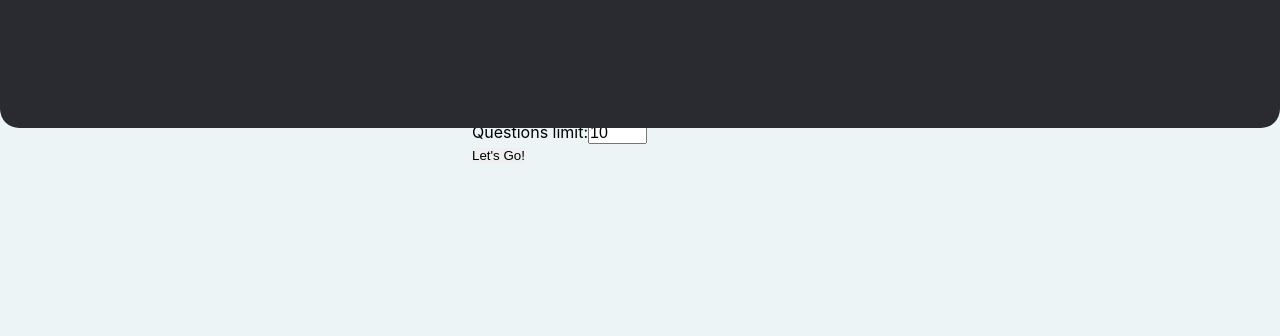
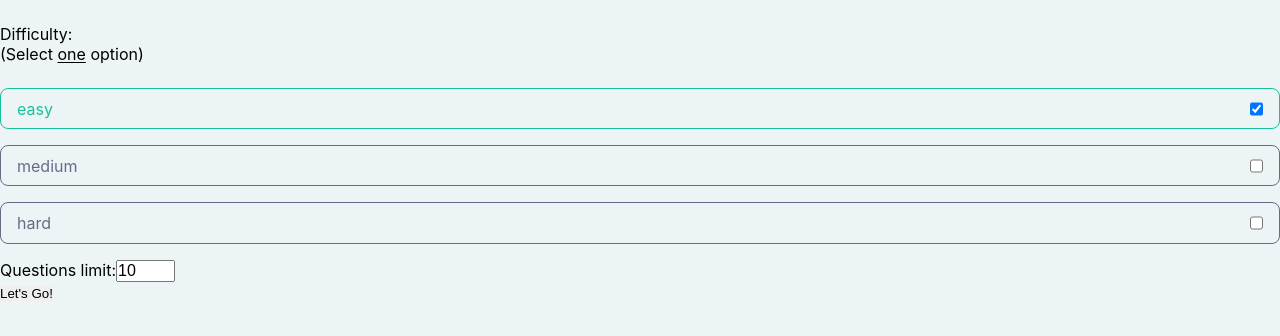
Before and after one commit to VladBrok/react-exercises, a Next.js app: page /exercises/BigQuiz/BigQuiz in a window 1280 px wide. Both pictures are taken after a click on the button "Linux". Shown: the top 336 px of the page. Built offline with nearby package versions, Linux system fonts and the light colour scheme.

Commit message:
(big-quiz): Improve checkbox

```diff
--- a/components/big-quiz/Checkbox/Checkbox.js
+++ b/components/big-quiz/Checkbox/Checkbox.js
@@ -1,5 +1,5 @@
 import styles from "./Checkbox.module.scss";
-import { useId, useState } from "react";
+import { useId, useState, useEffect } from "react";
 
 export default function Checkbox({
   description,
@@ -9,26 +9,70 @@ export default function Checkbox({
   onCheckedChange,
 }) {
   const name = useId();
+  const [checked, setChecked] = useState();
 
-  const inputType = hasMultipleOptions ? "checkbox" : "radio";
-  const optionElements = options.map(o => (
-    <div key={o.id}>
-      <label htmlFor={o.id}>{o.text}</label>
+  useEffect(() => {
+    setChecked();
+  }, [description]);
+
+  const optionElements = options.map(o => {
+    const checkedValue = checkedIds.includes(o.id);
+    return (
+      <div
+        className={`${styles["input-container"]} ${
+          checkedValue ? styles.highlighted : ""
+        }`}
+        key={o.id}
+      >
+        <label className={styles.label} htmlFor={o.id}>
+          {o.text}
+        </label>
         <input
-        type={inputType}
+          className={styles.input}
+          type="checkbox"
           id={o.id}
           name={name}
-        checked={checkedIds.includes(o.id)}
+          checked={checkedValue}
           onChange={e => {
-          onCheckedChange(o.id, e.target.checked);
+            const isChecked = e.target.checked;
+            if (!isChecked && !hasMultipleOptions && e.isTrusted) {
+              return;
+            }
+
+            const parentClasses = e.target.parentElement.classList;
+            if (isChecked) {
+              parentClasses.add(styles.highlighted);
+              setChecked(e.target);
+            } else {
+              parentClasses.remove(styles.highlighted);
+            }
+
+            onCheckedChange(o.id, isChecked);
+            if (isChecked && !hasMultipleOptions && checked) {
+              checked.click();
+            }
           }}
         />
       </div>
-  ));
+    );
+  });
+  const hint = (
+    <>
+      (Select{" "}
+      <span className={styles.emphasize}>
+        {hasMultipleOptions ? "multiple" : "one"}
+      </span>{" "}
+      option{hasMultipleOptions ? "s" : ""})
+    </>
+  );
 
   return (
-    <fieldset>
-      <legend>{description}</legend>
+    <fieldset className={styles.container}>
+      <legend className={styles.description}>
+        {description}
+        <br />
+        {hint}
+      </legend>
       {optionElements}
     </fieldset>
   );
--- a/components/big-quiz/Checkbox/Checkbox.module.scss
+++ b/components/big-quiz/Checkbox/Checkbox.module.scss
@@ -0,0 +1,37 @@
+@use "../../../pages/exercises/BigQuiz/variables.scss" as v;
+
+.container {
+  border: none;
+}
+
+.description {
+  display: block;
+  padding: 1.5rem 0;
+}
+
+.input-container {
+  display: flex;
+  justify-content: space-between;
+  margin-bottom: 1rem;
+  padding: 0.6rem 1rem;
+  color: v.$disabled-color;
+  border: 0.1rem solid v.$disabled-color;
+  border-radius: 0.5rem;
+}
+
+.label {
+}
+
+.input {
+  color: red;
+}
+
+.highlighted {
+  color: v.$highlight-color;
+  border-color: v.$highlight-color;
+}
+
+.emphasize {
+  text-decoration: underline;
+  text-underline-offset: 0.1rem;
+}
--- a/components/big-quiz/Question/Question.js
+++ b/components/big-quiz/Question/Question.js
@@ -66,7 +66,7 @@ export default function Question({
   const resultText = isCorrect ? "Correct!" : "Wrong.";
 
   return (
-    <div>
+    <div className={styles.container}>
       <Checkbox
         description={description}
         hasMultipleOptions={hasMultipleAnswers}
--- a/components/big-quiz/Quiz/Quiz.js
+++ b/components/big-quiz/Quiz/Quiz.js
@@ -43,10 +43,11 @@ export default function Quiz({ limit, category, difficulty, onQuitClick }) {
     const question = questions[current];
     content = (
       <>
-        <header>
-          <h1>
-            Question <span>{current + 1}</span>
-            <span>/{limit}</span>
+        <header className={styles.header}>
+          <h1 className={styles.title}>
+            Question{" "}
+            <span className={styles["current-question"]}>{current + 1}</span>
+            <span className={styles.limit}>/{limit}</span>
           </h1>
         </header>
         <Question
@@ -61,7 +62,7 @@ export default function Quiz({ limit, category, difficulty, onQuitClick }) {
     );
   }
 
-  return <div>{content}</div>;
+  return <div className={styles.container}>{content}</div>;
 }
 
 function extractCorrectAnswers(question) {
--- a/components/big-quiz/Quiz/Quiz.module.scss
+++ b/components/big-quiz/Quiz/Quiz.module.scss
@@ -0,0 +1,25 @@
+@use "../../../pages/exercises/BigQuiz/variables.scss" as v;
+@use "../../../pages/exercises/BigQuiz/mixins.scss" as m;
+
+.container {
+  width: 100%;
+  min-height: 100vh;
+  padding: 1rem;
+  color: #e1e2e9;
+  background: #10152a;
+}
+
+.header {
+}
+
+.title {
+  @include m.text-xl;
+}
+
+.current-question {
+  @include m.text-2xl;
+}
+
+.limit {
+  color: v.$disabled-color;
+}
--- a/pages/exercises/BigQuiz/BigQuiz.js
+++ b/pages/exercises/BigQuiz/BigQuiz.js
@@ -51,7 +51,6 @@ export default function BigQuiz() {
 
   return (
     <div className={styles.container}>
-      <div className={styles["inner-container"]}>
       <Head>
         <title>Big Quiz</title>
         <meta
@@ -61,7 +60,7 @@ export default function BigQuiz() {
       </Head>
 
       {!category && (
-          <>
+        <div className={styles.category}>
           <div className={styles.hero}>
             <Image
               src="/images/questions.png"
@@ -73,16 +72,14 @@ export default function BigQuiz() {
             />
             <h1 className={styles.title}>Answer questions &amp; Win</h1>
           </div>
-            <section>
+          <section className={styles["inner-container"]}>
             <h2 className={styles["categories-title"]}>Categories</h2>
             <ul className={styles.categories}>{categories}</ul>
           </section>
-          </>
+        </div>
       )}
 
-        {category && !difficulty && (
-          <Settings onStartClick={handleStartClick} />
-        )}
+      {category && !difficulty && <Settings onStartClick={handleStartClick} />}
 
       {category && difficulty && (
         <Quiz
@@ -91,6 +88,5 @@ export default function BigQuiz() {
         />
       )}
     </div>
-    </div>
   );
 }
--- a/pages/exercises/BigQuiz/BigQuiz.module.scss
+++ b/pages/exercises/BigQuiz/BigQuiz.module.scss
@@ -1,13 +1,18 @@
 @use "./mixins.scss" as m;
 @use "/styles/breakpoints.scss" as b;
+$border: 1.2rem;
 
 .container {
   width: 100%;
   min-height: 100vh;
-  padding: 2.5rem 1.5rem;
+  overflow-y: hidden;
   background: #edf4f6;
+}
 
-  $border: 1.2rem;
+.inner-container {
+  max-width: 21rem;
+  height: 100%;
+  margin: 0 auto;
 
   &::before {
     position: absolute;
@@ -23,9 +28,9 @@
   }
 }
 
-.inner-container {
-  max-width: 21rem;
-  margin: 0 auto;
+.category {
+  height: 100%;
+  margin: 2.5rem 1.5rem;
 }
 
 .hero {
@@ -35,7 +40,6 @@
   gap: 1rem;
   align-items: center;
   justify-content: space-around;
-  width: 100%;
   min-height: 9rem;
   padding: 1.5rem;
   background: black;
@@ -51,15 +55,15 @@
 
 .categories-title {
   $mg: 1.5rem;
-  margin: 1.5rem 0;
+  margin: $mg 0;
   color: black;
   text-align: center;
+
+  @include m.text-xl;
 
   @media screen and (min-width: b.$sm) {
     margin: calc($mg * 1.25) 0;
   }
-
-  @include m.text-xl;
 }
 
 .categories {
--- a/pages/exercises/BigQuiz/mixins.scss
+++ b/pages/exercises/BigQuiz/mixins.scss
@@ -1,6 +1,11 @@
 @mixin text-xl {
   font-weight: 500;
   font-size: 1.2rem;
+}
+
+@mixin text-2xl {
+  @include text-xl;
+  font-size: 1.4rem;
 }
 
 @mixin rounded-xl {
--- /dev/null
+++ b/pages/exercises/BigQuiz/variables.scss
@@ -0,0 +1,2 @@
+$disabled-color: #676c86;
+$highlight-color: #17c29b;
--- a/styles/globals.scss
+++ b/styles/globals.scss
@@ -16,9 +16,9 @@ a {
 }
 
 * {
+  box-sizing: border-box;
+  margin: 0;
   padding: 0;
-  margin: 0;
-  box-sizing: border-box;
 }
 
 li {
```
Lines whose indentation alone changed are shown as unchanged.
